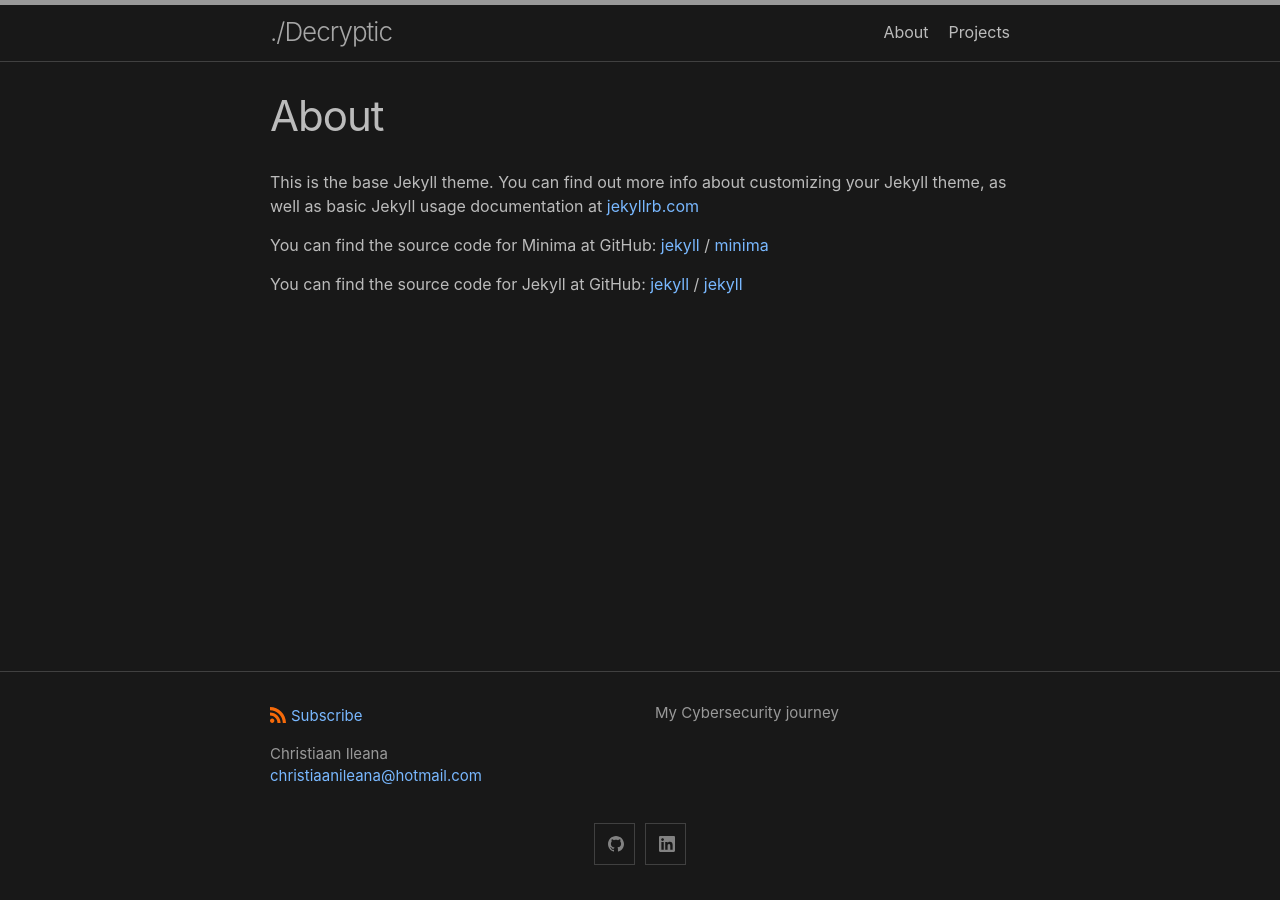
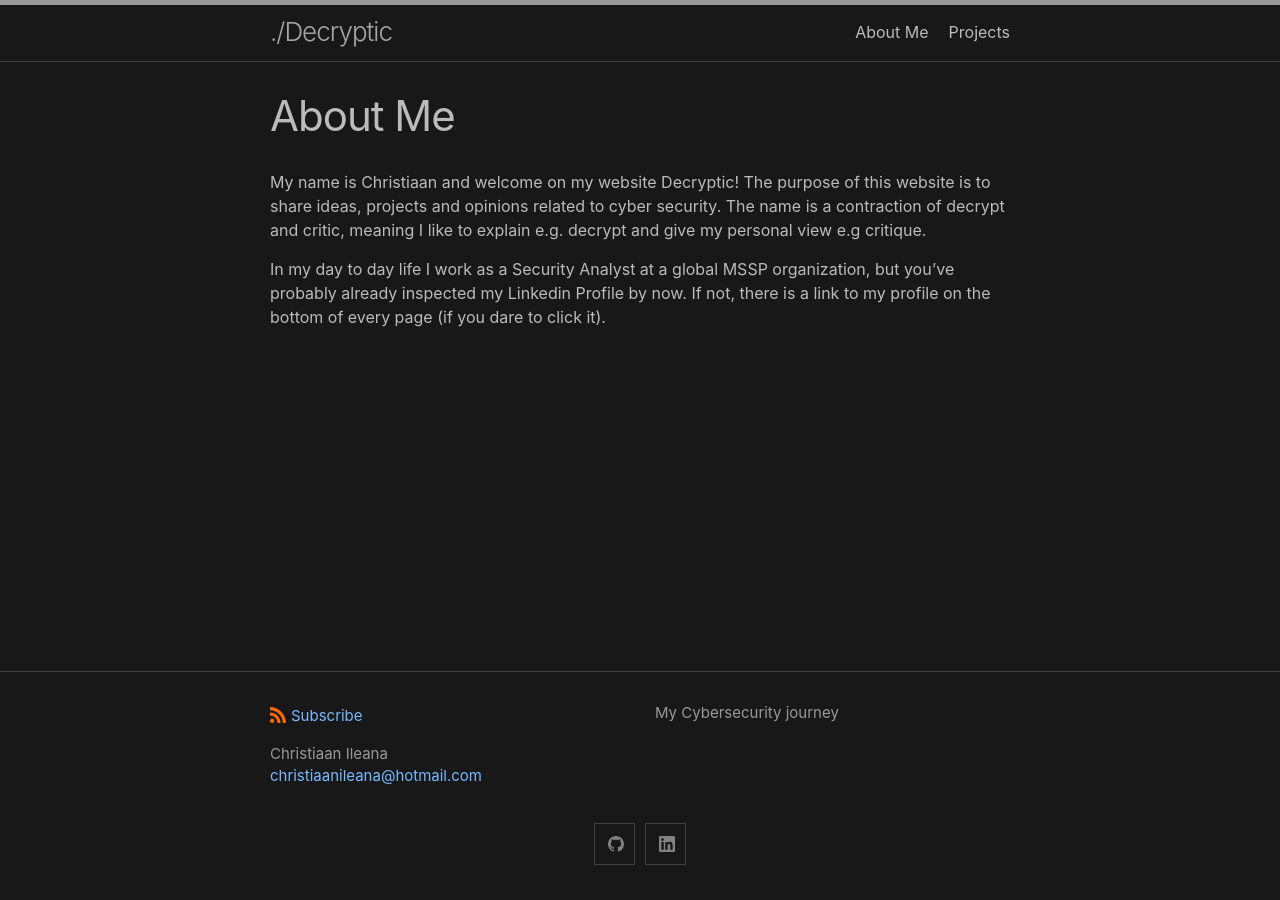
Before and after one commit to sudo-decryptic/sudo-decryptic.github.io, a Jekyll site: the page built from about.md, in a window 1280 px wide. Built offline with Jekyll 4.4.1, drawn with Linux system fonts in a browser that asks for light colours.

Commit message:
created about me page

```diff
--- a/about.md
+++ b/about.md
@@ -1,19 +1,12 @@
 ---
 layout: page
-title: About
+title: About Me
 permalink: /about/
 tag: about
 ---
 
-This is the base Jekyll theme. You can find out more info about customizing your Jekyll theme, as well as basic Jekyll usage documentation at [jekyllrb.com](https://jekyllrb.com/)
+My name is Christiaan and welcome on my website Decryptic! The purpose of this website is to share ideas, projects and opinions related to cyber security.
+The name is a contraction of decrypt and critic, meaning I like to explain e.g. decrypt and give my personal view e.g critique.
 
-You can find the source code for Minima at GitHub:
-[jekyll][jekyll-organization] /
-[minima](https://github.com/jekyll/minima)
-
-You can find the source code for Jekyll at GitHub:
-[jekyll][jekyll-organization] /
-[jekyll](https://github.com/jekyll/jekyll)
-
-
-[jekyll-organization]: https://github.com/jekyll
+In my day to day life I work as a Security Analyst at a global MSSP organization, but you've probably already inspected my Linkedin Profile by now.
+If not, there is a link to my profile on the bottom of every page (if you dare to click it).
```
Also changed, not shown: _layouts/projects.html (added, +61 -0 lines), _posts/2020-01-08-congratulations.md (deleted, +0 -18 lines).
